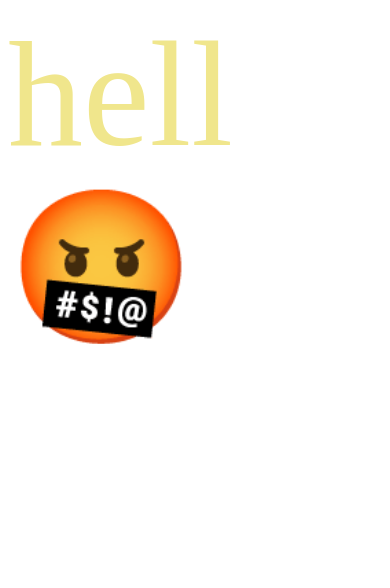
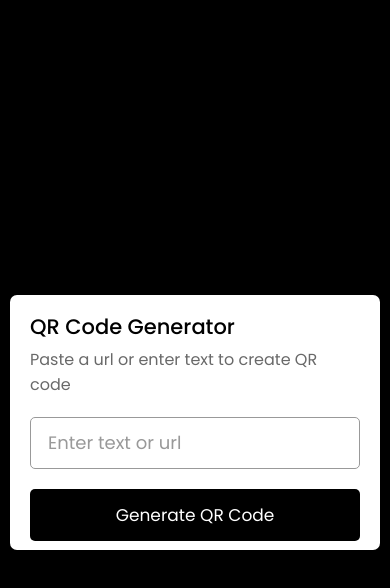
Before and after one commit to 865a865a865a9b9b9b/865a865a865a9b9b9b.github.io, a plain HTML site: page index.html in a window 390 px wide. Drawn offline with Linux system fonts and the light colour scheme.

Commit message:
first commit

```diff
--- a/index.html
+++ b/index.html
@@ -5,16 +5,170 @@
     <meta charset="UTF-8">
     <title>Document</title>
     <style>
-        div {
-            color: khaki;
-            font-size: 150px;
+        @import url('https://fonts.googleapis.com/css2?family=Poppins:wght@400;500;600;700&display=swap');
+
+        * {
+            margin: 0;
+            padding: 0;
+            box-sizing: border-box;
+            font-family: 'Poppins', sans-serif;
+        }
+
+        body {
+            display: flex;
+            padding: 0 10px;
+            min-height: 100vh;
+            align-items: center;
+            background: black;
+            justify-content: center;
+        }
+
+        .wrapper {
+            height: 265px;
+            max-width: 410px;
+            background: #fff;
+            border-radius: 7px;
+            padding: 20px 25px 0;
+            transition: height 0.2s ease;
+            box-shadow: 0 10px 30px rgba(0, 0, 0, 0.1);
+        }
+
+        .wrapper.active {
+            height: 530px;
+        }
+
+        header h1 {
+            font-size: 21px;
+            font-weight: 500;
+        }
+
+        header p {
+            margin-top: 5px;
+            color: #575757;
+            font-size: 16px;
+        }
+
+        .wrapper .form {
+            margin: 20px 0 25px;
+        }
+
+        .form :where(input, button) {
+            width: 100%;
+            height: 55px;
+            border: none;
+            outline: none;
+            border-radius: 5px;
+            transition: 0.1s ease;
+        }
+
+        .form input {
+            font-size: 18px;
+            padding: 0 17px;
+            border: 1px solid #999;
+        }
+
+        .form input:focus {
+            box-shadow: 0 3px 6px rgba(0, 0, 0, 0.13);
+        }
+
+        .form input::placeholder {
+            color: #999;
+        }
+
+        .form button {
+            color: #fff;
+            cursor: pointer;
+            margin-top: 20px;
+            font-size: 17px;
+            background: black;
+        }
+
+        .qr-code {
+            opacity: 0;
+            display: flex;
+            padding: 33px 0;
+            border-radius: 5px;
+            align-items: center;
+            pointer-events: none;
+            justify-content: center;
+            border: 1px solid #ccc;
+        }
+
+        .wrapper.active .qr-code {
+            opacity: 1;
+            pointer-events: auto;
+            transition: opacity 0.5s 0.05s ease;
+        }
+
+        .qr-code img {
+            width: 170px;
+        }
+
+        @media (max-width: 430px) {
+            .wrapper {
+                height: 255px;
+                padding: 16px 20px;
+            }
+
+            .wrapper.active {
+                height: 510px;
+            }
+
+            header p {
+                color: #696969;
+            }
+
+            .form :where(input, button) {
+                height: 52px;
+            }
+
+            .qr-code img {
+                width: 160px;
+            }
         }
 
     </style>
 </head>
 
 <body>
-    <div>hell🤬</div>
+    <div class="wrapper">
+        <header>
+            <h1>QR Code Generator</h1>
+            <p>Paste a url or enter text to create QR code</p>
+        </header>
+        <div class="form">
+            <input type="text" spellcheck="false" placeholder="Enter text or url">
+            <button>Generate QR Code</button>
+        </div>
+        <div class="qr-code">
+            <img src="" alt="qr-code">
+        </div>
+    </div>
+    <script>
+        const wrapper = document.querySelector(".wrapper"),
+            qrInput = wrapper.querySelector(".form input"),
+            generateBtn = wrapper.querySelector(".form button"),
+            qrImg = wrapper.querySelector(".qr-code img");
+        let preValue;
+        generateBtn.addEventListener("click", () => {
+            let qrValue = qrInput.value.trim();
+            if (!qrValue || preValue === qrValue) return;
+            preValue = qrValue;
+            generateBtn.innerText = "Generating QR Code...";
+            qrImg.src = `https://api.qrserver.com/v1/create-qr-code/?size=200x200&data=${qrValue}`;
+            qrImg.addEventListener("load", () => {
+                wrapper.classList.add("active");
+                generateBtn.innerText = "Generate QR Code";
+            });
+        });
+        qrInput.addEventListener("keyup", () => {
+            if (!qrInput.value.trim()) {
+                wrapper.classList.remove("active");
+                preValue = "";
+            }
+        });
+
+    </script>
 </body>
 
 </html>
```
